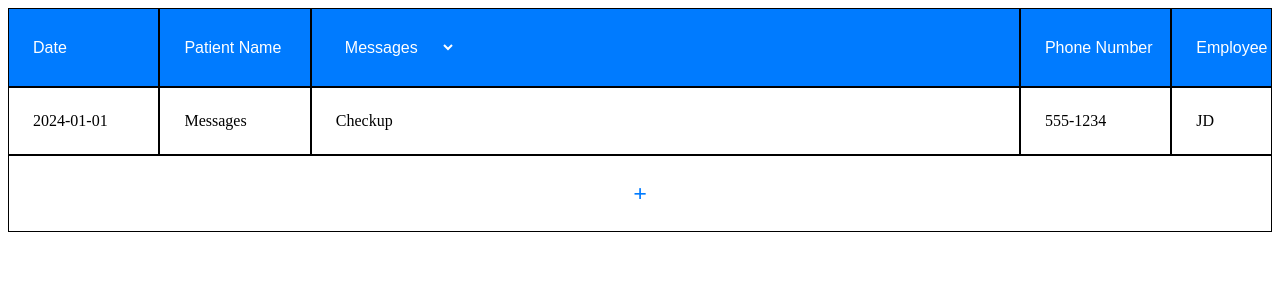
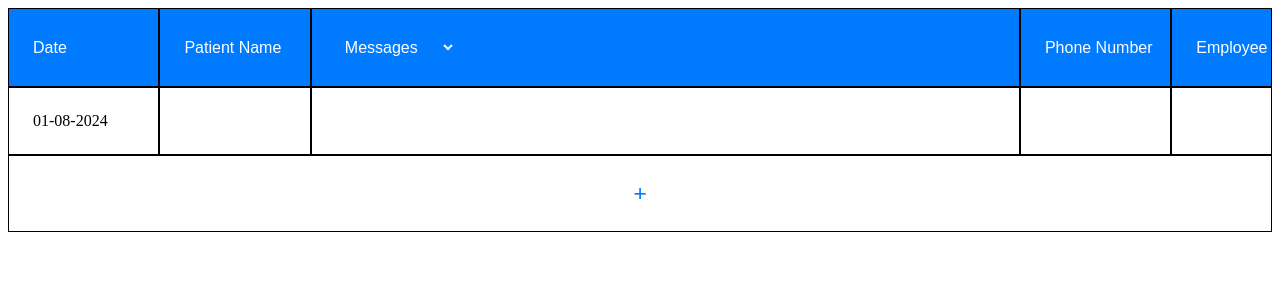
Before and after one commit to CodeJeffreyG/APV-Vet-Communicator, a React (Create React App) app in the folder front-end/: page / in a window 1280 px wide. Shown: the top 300 px of the page. Built offline with nearby package versions, Linux system fonts and the light colour scheme.

Commit message:
fixed some logic

```diff
--- a/front-end/src/App.js
+++ b/front-end/src/App.js
@@ -1,54 +1,24 @@
 import { useState, useEffect } from "react";
+
 import "./App.css";
 import DataTable from "./components/DataTable";
+import { formattedToday } from "./utils/date";
 
 function App() {
+  const initalData = {
+    date: formattedToday,
+    patientName: "",
+    message: "",
+    phoneNumber: "",
+    employee: "",
+    done: false,
+  };
   const [currentSelection, setCurrentSelection] = useState({
-    messages: [
-      {
-        date: "2024-01-01",
-        patientName: "Messages",
-        message: "Checkup",
-        phoneNumber: "555-1234",
-        employee: "JD",
-      },
-    ],
-    medsHere: [
-      {
-        date: "2024-01-01",
-        patientName: "medshere",
-        message: "Checkup",
-        phoneNumber: "555-1234",
-        employee: "JD",
-      },
-    ],
-    medsOnline: [
-      {
-        date: "2024-01-01",
-        patientName: "thisISMedsOnline",
-        message: "Checkup",
-        phoneNumber: "555-1234",
-        employee: "JD",
-      },
-    ],
-    receptionist: [
-      {
-        date: "2024-01-01",
-        patientName: "reception",
-        message: "Checkup",
-        phoneNumber: "555-1234",
-        employee: "JD",
-      },
-    ],
-    tech: [
-      {
-        date: "2024-01-01",
-        patientName: "tech",
-        message: "Checkup",
-        phoneNumber: "555-1234",
-        employee: "JD",
-      },
-    ],
+    messages: [initalData],
+    medsHere: [initalData],
+    medsOnline: [initalData],
+    receptionist: [initalData],
+    tech: [initalData],
   });
 
   const [rows, setRows] = useState(currentSelection["messages"]);
--- a/front-end/src/components/DataTable.js
+++ b/front-end/src/components/DataTable.js
@@ -11,13 +11,7 @@ const DataTable = ({
 }) => {
   const [editCell, setEditCell] = useState({ row: null, column: null });
   const [inputValue, setInputValue] = useState("");
-  const [newRowData, setNewRowData] = useState({
-    date: formattedToday,
-    patientName: "",
-    message: "",
-    phoneNumber: "",
-    employee: "",
-  });
+
   const columnNames = [
     "date",
     "patientName",
```
